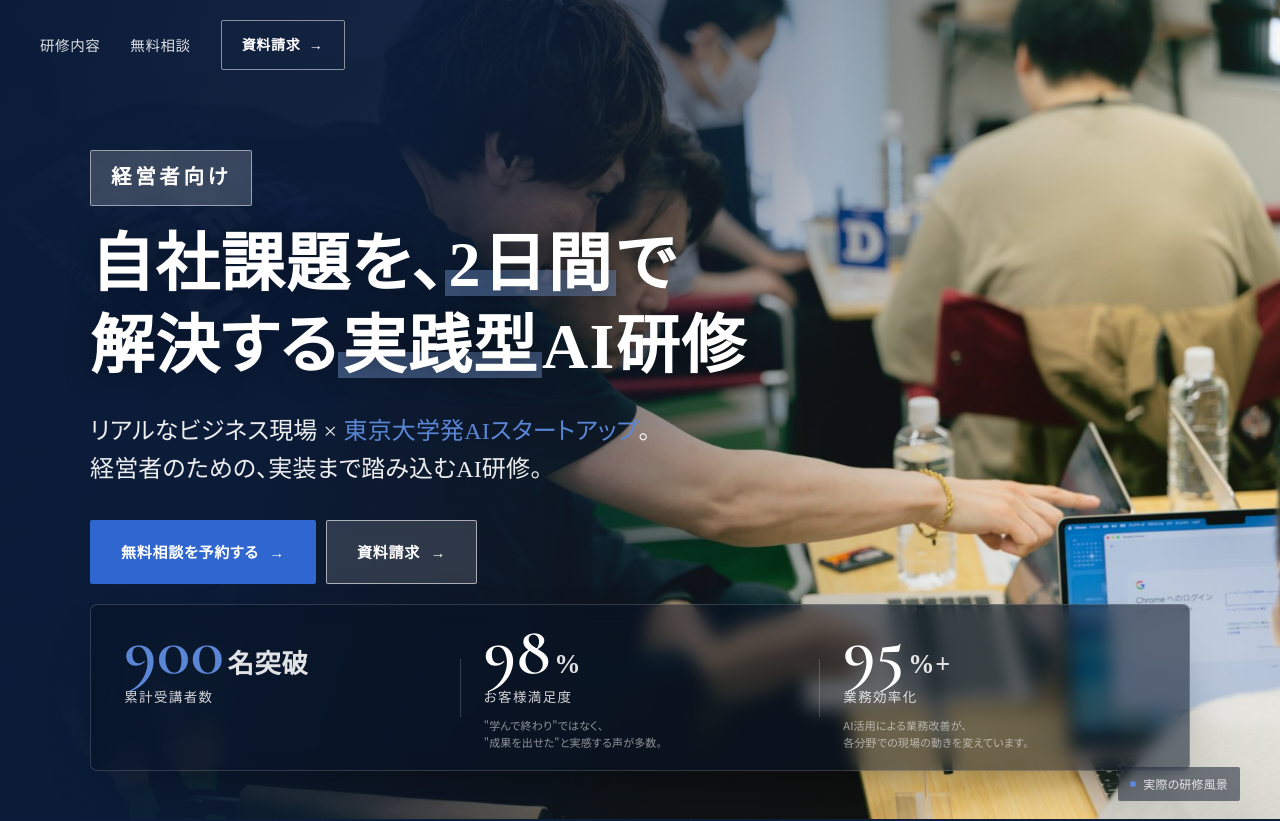
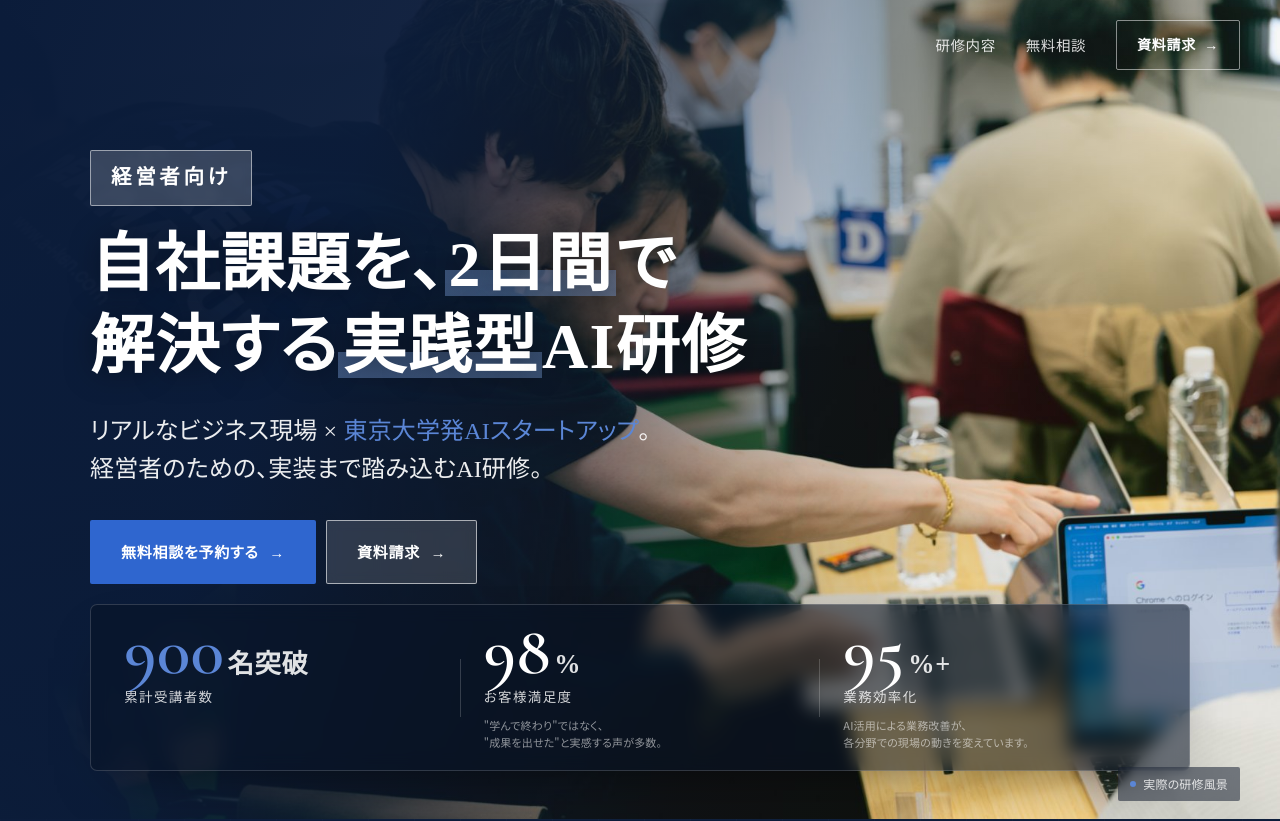
Before and after one commit to spotsuku/neo-aiseminar, a React (Vite) app: page / in a window 1280 px wide. Shown: the top 821 px of the page. Built offline with nearby package versions, Linux system fonts and the light colour scheme; no server answers; a web font is replaced by a local one.

Commit message:
Fix nav: push ac-nav-right to right edge with margin-left auto

```diff
--- a/src/hero-section.css
+++ b/src/hero-section.css
@@ -76,7 +76,7 @@
 .aircamp-hero .ac-brand{display:flex;align-items:center;gap:12px;color:#fff;}
 .aircamp-hero .ac-brand-badge{width:34px;height:34px;border-radius:50%;display:grid;place-items:center;background:var(--ac-blue);color:#fff;font-weight:700;font-size:13px;letter-spacing:.04em;}
 .aircamp-hero .ac-brand-name{font-weight:500;font-size:15.5px;letter-spacing:.08em;color:#fff;}
-.aircamp-hero .ac-nav-right{display:flex;align-items:center;gap:30px;}
+.aircamp-hero .ac-nav-right{display:flex;align-items:center;gap:30px;margin-left:auto;}
 .aircamp-hero .ac-nav-link{color:rgba(255,255,255,.86);font-size:14.5px;font-weight:500;letter-spacing:.04em;transition:color .2s;white-space:nowrap;}
 .aircamp-hero .ac-nav-link:hover{color:#fff;}
 .aircamp-hero .ac-nav-cta{display:inline-flex;align-items:center;gap:.6em;border:1px solid rgba(255,255,255,.5);color:#fff;padding:11px 20px;border-radius:2px;font-size:14px;font-weight:700;letter-spacing:.05em;white-space:nowrap;transition:background .25s,border-color .25s;}
```
